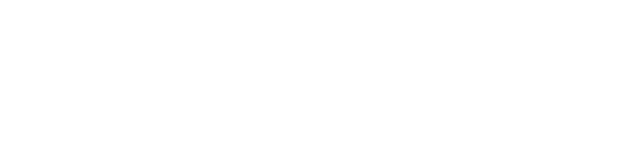
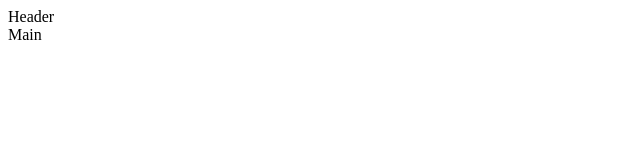
Before and after one commit to anzhelikakhamaza/second-repo, a plain HTML site: page index.html in a window 1280 px wide. Shown: the full height of the page, 0-640 px from the left. Drawn offline with Linux system fonts and the light colour scheme.

Commit message:
add main

```diff
--- a/index.html
+++ b/index.html
@@ -6,8 +6,8 @@
   <title>First Project</title>
 </head>
 <body>
-  <header></header>
-  <main></main>
+  <header>Header</header>
+  <main>Main</main>
   <footer></footer>
 </body>
 </html>
```
